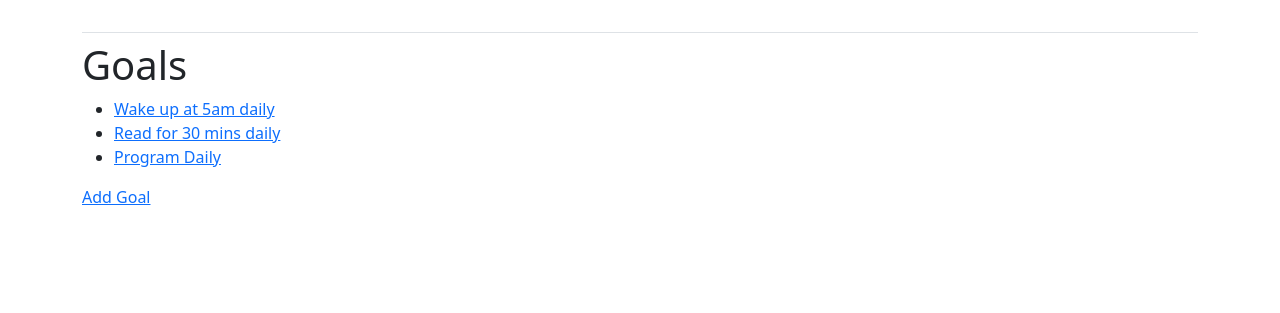
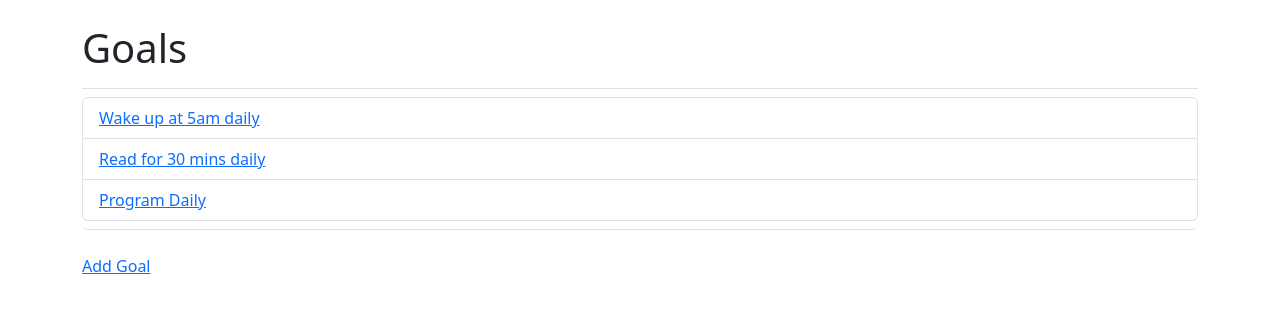
Before and after one commit to 49M/Developian_Web, a Django app: page /goals/ in a window 1280 px wide. Shown: the part 66-379 px from the top of the page. Run offline with Django 5.2, Linux system fonts and the light colour scheme; a user stored in the database is signed in; data comes from the database, SQL or seed files in the repository; both versions use the stored data as it was after the commit; some libraries are stand-ins or nearby versions.

Commit message:
Goals page updated

```diff
--- a/developian/templates/developian/goals.html
+++ b/developian/templates/developian/goals.html
@@ -1,14 +1,17 @@
 {% extends 'developian/base.html' %}
 
+{% block page_header %}
+  <h1>Goals</h1>
+{% endblock page_header %}
+
 {% block content %}
-  <h1>Goals</h1>
-  <ul>
+  <ul class="list-group border-bottom pb-2 mb-4">
     {% for goal in goals %}
-      <li>
+      <li class="list-group-item border-o">
         <a href="{% url 'developian:goal' goal.id %}">{{ goal.text }}</a>
       </li>
     {% empty %}
-      <li>No goals have been added yet!</li>
+      <li class="list-group-item border-o">No goals have been added yet!</li>
     {% endfor %}
   </ul>
 
```
Also changed, not shown: db.sqlite3.
